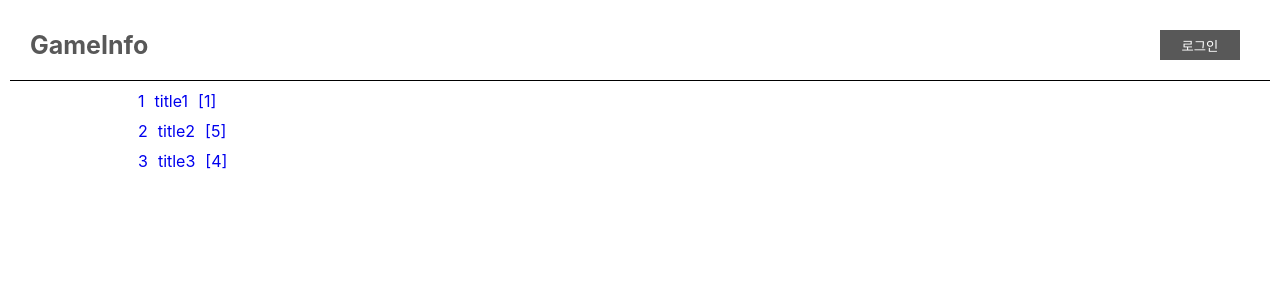
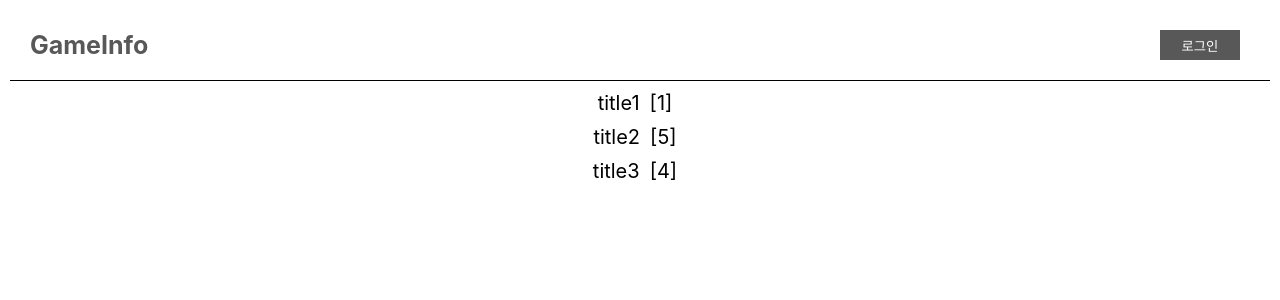
Before and after one commit to MoMoon-LKH/gameInfoVer2Front, a React (Create React App) app in the folder gameinfo/: page / in a window 1280 px wide. Shown: the top 300 px of the page. Built offline with nearby package versions, Linux system fonts and the light colour scheme.

Commit message:
회원가입 페이지 이메일 전송 및 인증 API, 중복 조회 API 연결

```diff
--- a/gameinfo/src/auth/Login.css
+++ b/gameinfo/src/auth/Login.css
@@ -48,6 +48,8 @@
 .btn-login {
     background-color: #1a70dc;
     font-size: 20px;
+    border: none;
+    color: white;
     width: 100%;
     height: 50px;
 }
--- /dev/null
+++ b/gameinfo/src/config/ApiUrl.jsx
@@ -0,0 +1,5 @@
+
+
+const backUrl = "https://gameinfo.momoon.kro.kr/api";
+
+export default backUrl;
--- a/gameinfo/src/member/Register.jsx
+++ b/gameinfo/src/member/Register.jsx
@@ -1,6 +1,8 @@
 import React, { useEffect } from 'react';
 import './Register.css'
 import { useState, useCallback } from 'react';
+import axios from 'axios';
+import backUrl from './../config/ApiUrl';
 
 const Register = () => {
 
@@ -11,22 +13,35 @@ const Register = () => {
     const [nickname, setNickname] = useState("");
     const [birthday, setBirthday] = useState("");
     const [email, setEmail] = useState("");
+    const [emailId, setEmailId] = useState("");
     const [authNum, setAuthNum] = useState("");
     const [phoneNo, setPhoneNo] = useState("");
 
+    const [loginIdMsg, setLoginIdMsg] = useState("");
     const [pwdMsg, setPwdMsg] = useState("");
     const [confirmPwdMsg, setConfirmPwdMsg] = useState("");
     const [boolId, setBoolId] = useState(false);
     const [boolPwd, setBoolPwd] = useState(false);
     const [boolConfirmPwd, setBoolConfirmPwd] = useState(false);
-    const [boolAuthNum, setBoolAtuhNum] = useState(false);
-
-
+    const [boolAuthNum, setBoolAuthNum] = useState(false);
+    const [authNumMsg, setAuthNumMsg] = useState("");
 
     const confirmId = () => {
-       setBoolId(true)
+        if(loginId.length < 5) {
+            setLoginId("최소 5자 이상 입력해주세요");
+        } else {
+            axios.get(backUrl + "/members/duplicate-loginId?loginId=" + loginId)
+            .then(response => {
+                if(response.data) {
+                    setBoolId(false)
+                    setLoginIdMsg("중복되는 아이디가 있습니다")
+                } else {
+                    setBoolId(true)
+                    setLoginIdMsg("사용가능한 아이디입니다")
+                }
+            })
+        }
     }
-
 
     const checkConfirmPwd = useCallback(() => {
         if(confirmPwd !== ''){
@@ -40,21 +55,45 @@ const Register = () => {
         }
     },[pwd, confirmPwd])
 
+
+    const sendEmailAuthNum = () => {
+
+        setBoolAuthNum(false)
+
+        if(email != "") {
+            alert("인증메일이 발송되었습니다");
+            axios.post(backUrl + "/email/authenticate", {
+                email: email
+            })
+            .then(response => {
+                setEmailId(response.data.id);
+            })
+        } else {
+            alert("인증메일을 입력해주세요")
+        }
+
+
+    }
+
     const confirmAuthNum = () => {
 
-        let bool = false;
+        if(emailId != ""){
 
-        if(authNum === '123123') {
-            bool = true;
+            axios.get(backUrl + "/email/verify-number/" + emailId + "?authNum=" + authNum)
+            .then(response => {
+                if(response.data){
+                    setBoolAuthNum(true)
+                    setAuthNumMsg('인증 되었습니다')
+                }
+            })
+            .catch(error => {
+                if(error.response.data.status == 400) {
+                    setAuthNumMsg(error.response.data.message)
+                }
+            })
+        } else {
+            setAuthNumMsg("인증메일을 보내주세요")
         }
-
-        if(bool) {
-            setBoolAtuhNum(true)
-        } else {
-            alert('인증번호가 틀립니다 \n' +
-            '다시 확인해보세요')
-        }
-
     }
 
     useEffect(()=>{
@@ -79,6 +118,14 @@ const Register = () => {
         checkConfirmPwd();
     }, [confirmPwd, checkConfirmPwd])
 
+
+    useEffect(() => {
+        if(loginId.length < 5) {
+            setLoginIdMsg("최소 5자 이상 입력해주세요")
+        } else {
+            setLoginIdMsg("");
+        }
+    }, [loginId])
 
     const registerMember = () => {
 
@@ -110,7 +157,12 @@ const Register = () => {
 
         if(bool){
             alert(JSON.stringify(registerInfo))
+            ajaxRegister(registerInfo);
         }
+    }
+
+    const ajaxRegister = (info) => {
+
     }
 
 
@@ -129,6 +181,7 @@ const Register = () => {
                         <input id='loginId' className='register-input' type={'text'} onChange={e => setLoginId(e.target.value)}/>
                     </div>
                     <input type={'button'} className='verify-btn' onClick={() => confirmId()} value={'중복확인'}/>
+                    <span className='check-msg'> {loginIdMsg}</span>
                 </div>
                 <div className='register-div'>
                     <div className='register-sub-title'>
@@ -148,9 +201,7 @@ const Register = () => {
                     <div className='register-input-div'>
                         <input id='confirmPwd' className='register-input' type={'password'} onChange={e => setConfirmPwd(e.target.value)}/>
                     </div>
-                    <div className='register-input-div'>
-                        <div className='check-msg'>{confirmPwdMsg}</div>
-                    </div>
+
                 </div>
                 <div className='register-div'>
                     <div className='register-sub-title'>
@@ -186,10 +237,11 @@ const Register = () => {
                     <div className='register-input-div'>
                         <input id='email' className='register-input' type={'text'}
                         onChange={e => setEmail(e.target.value)} placeholder={' ex) test@gmail.com'}/>
-                        <button className='verify-btn'>전송</button>
+                        <button className='verify-btn' onClick={() => sendEmailAuthNum()}>전송</button>
                         <div className='register-input-email'>
                             <div style={{fontSize: '13px'}}>인증번호 : </div>
                             <input type={'text'} onChange={e => setAuthNum(e.target.value)}/><button className='verify-btn' onClick={() => confirmAuthNum()}>확인</button>
+                            <span className='check-msg'> {authNumMsg}</span>
                         </div>
                     </div>
                 </div>
--- a/gameinfo/src/post/PostDetail.jsx
+++ b/gameinfo/src/post/PostDetail.jsx
@@ -16,8 +16,8 @@ const PostDetail = (props) => {
         memberId: '1',
         nickname: '작성자',
         view: 15,
-        likes: 20,
-        dislikes: 20,
+        likes: 0,
+        dislikes: 0,
         createDate: '2023-02-20 13:50:00'
     }
 
--- a/gameinfo/src/post/PostList.css
+++ b/gameinfo/src/post/PostList.css
@@ -1,11 +1,28 @@
 .post-list{
+    width: 100%;
     margin: auto;
 }
 
+.posts {
+    margin: auto;
+}
+
+.item {
+    display: inline-block;
+}
+
 .post-item {
-    display: flex;
-    justify-content: left;
     margin: 10px;
+    color: black;
+    font-size: 20px;
+}
+
+.title-a {
+    color: black;
+}
+
+.title-a:hover {
+    color: gray;
 }
 
 .item {
--- a/gameinfo/src/post/PostList.jsx
+++ b/gameinfo/src/post/PostList.jsx
@@ -13,19 +13,21 @@ const PostList = (props) => {
     ];
     let [list, setList] = useState(example);
 
-    const postList = list.map(post => (
-        <Link to={'/post/' + post.id} key={post.id}>
-            <div className='post-item' >
-                    <div className='item'>{post.id} </div>
-                    <div className='item'>{post.title}</div>
-                    <div className='item'>[{post.commentCnt}]</div>
-            </div>
-        </Link>
-    ));
 
     return (
         <div className='post-list'>
-            {postList}
+            <div className='posts'>
+                {list.map(post => (
+                    <div className='post-item' >
+                        <div className='item item-title'>
+                            <Link className='title-a' to={'/post/' + post.id} key={post.id}>
+                                {post.title}
+                            </Link>
+                        </div>
+                        <div className='item'>[{post.commentCnt}]</div>
+                    </div>
+                ))}
+            </div>
         </div>
     );
 };
--- /dev/null
+++ b/package.json
@@ -0,0 +1,5 @@
+{
+  "dependencies": {
+    "axios": "^1.3.4"
+  }
+}
```
Also changed, not shown: gameinfo/src/App.js (line endings or trailing spaces), 1 other file (tests, documents, lock files or other folders).
